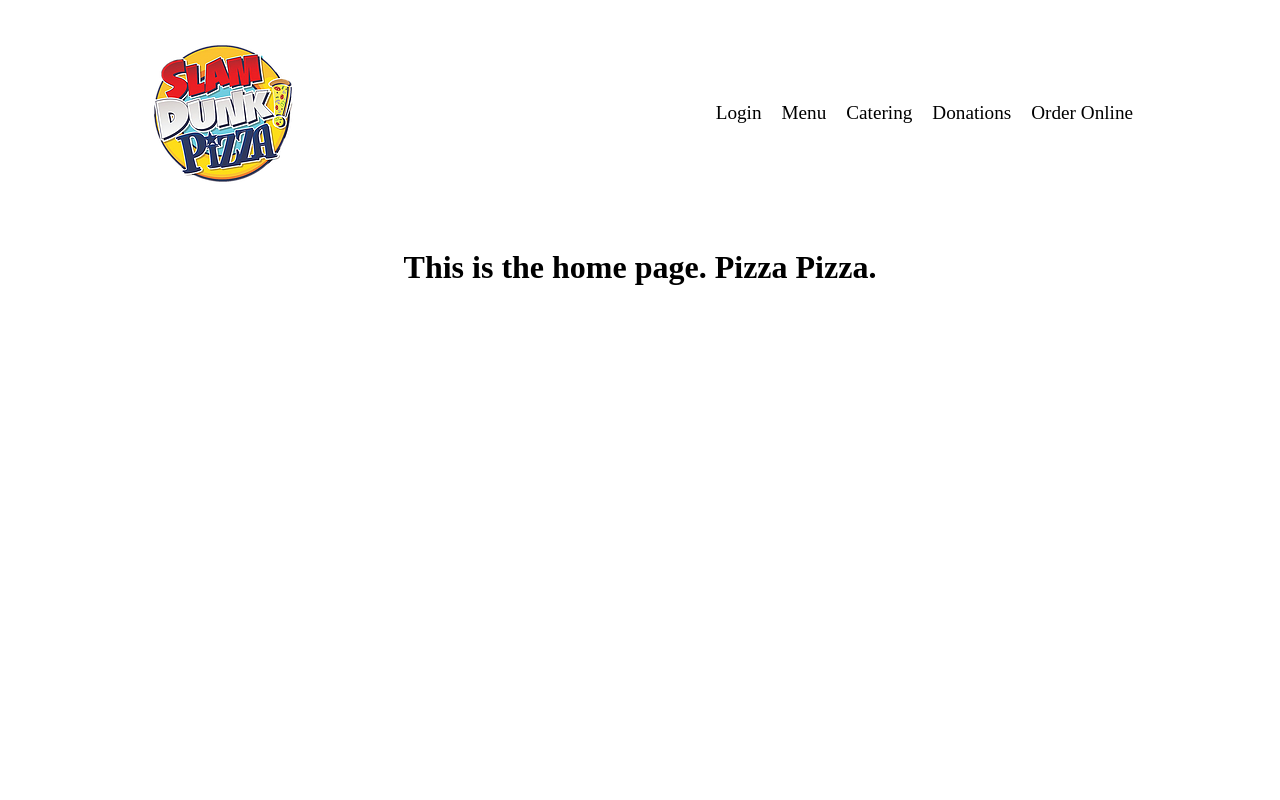
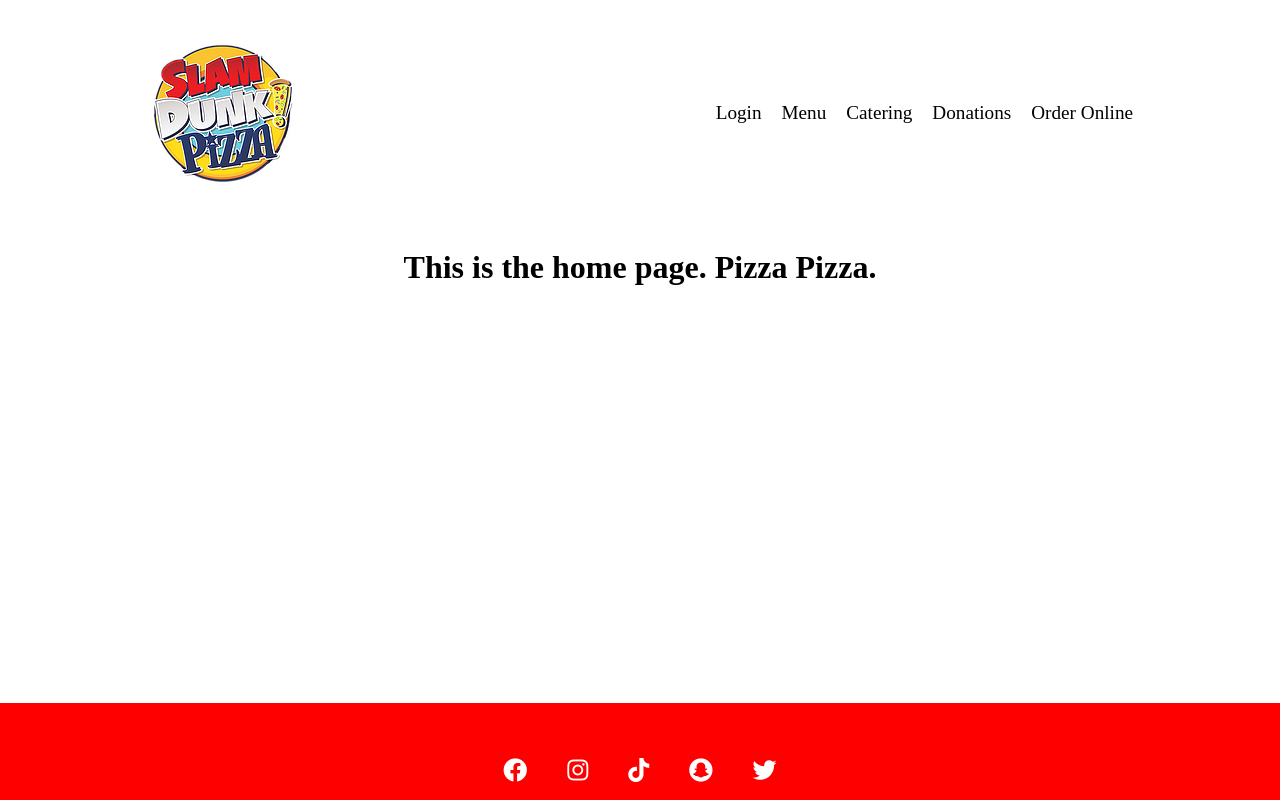
Before and after one commit to alcorpuz/slam-dunk, a React (Create React App) app: page / in a window 1280 px wide. Built offline with nearby package versions, Linux system fonts and the light colour scheme; the HTML template or start-up script is replaced by a standard one.

Commit message:
add simple footer with social

```diff
--- a/src/App.js
+++ b/src/App.js
@@ -1,7 +1,8 @@
 import './App.css';
 import { Switch, Route} from 'react-router-dom'
 import Home from './components/pages/home/home.component';
-import Header from './components/header/header.component'
+import Header from './components/header/header.component';
+import Footer from './components/footer/footer.component';
 
 function App() {
   return (
@@ -10,6 +11,7 @@ function App() {
         <Switch>
           <Route exact path="/" component={Home} />
         </Switch>
+        <Footer/>
     </div>
   );
 }
--- /dev/null
+++ b/src/components/footer/footer-style.scss
@@ -0,0 +1,47 @@
+.footer {
+    position: fixed;
+    left: 0;
+    bottom: 0;
+    width: 100%;
+    background-color: red;
+    color: white;
+    text-align: center;
+
+
+      /* Social Icons */
+  .social-icon-link {
+    color: #fff;
+    font-size: 24px;
+    padding: 20px;
+  }
+
+  .social-media {
+    width: 100%;
+  }
+
+  .social-media-wrap {
+    display: flex;
+    justify-content: center;
+    align-items: center;
+    width: 90%;
+    margin: 40px auto 0 auto;
+  }
+
+  .social-icons {
+    align-items: center;
+    width: 90%;
+    padding: 15px;
+  }
+
+  .social-logo {
+    color: #fff;
+    justify-self: start;
+    margin-left: 20px;
+    margin-right: 20px;
+    cursor: pointer;
+    text-decoration: none;
+    font-size: 2rem;
+    margin-bottom: 20px;
+  }
+
+}
--- /dev/null
+++ b/src/components/footer/footer.component.jsx
@@ -0,0 +1,54 @@
+import React from 'react'
+import './footer-style.scss';
+
+
+function Footer() {
+    return (
+
+      <div className='footer'>
+        <section className='social-media'>
+          <div className='social-media-wrap'>
+            <div className='social-icons'>
+              <a
+                className='social-icon-link Facebook'
+                href='https://www.facebook.com/slamdunkpizza'
+                aria-label='Facebook'
+              >
+                <i className='fab fa-facebook' />
+              </a>
+              <a
+                className='social-icon-link Instagram'
+                href='https://www.instagram.com/slamdunkpizza/'
+                aria-label='Instagram'
+              >
+                <i className='fab fa-instagram' />
+              </a>
+              <a
+                className='social-icon-link Tiktok'
+                href='https://www.tiktok.com/@slamdunkpizza?lang=en'
+                aria-label='Tiktok'
+              >
+                <i className='fab fa-tiktok' />
+              </a>
+              <a
+                className='social-icon-link Snapchat'
+                href='https://www.snapchat.com/SlamDunkPizza'
+                aria-label='Snapchat'
+              >
+                <i className='fab fa-snapchat' />
+              </a>
+              <a
+                className='social-icon-link Twitter'
+                href='https://twitter.com/slamdunkpizza1'
+                aria-label='Twitter'
+              >
+                <i className='fab fa-twitter' />
+              </a>
+            </div>
+          </div>
+        </section>
+      </div>
+    );
+  }
+
+  export default Footer;
```
